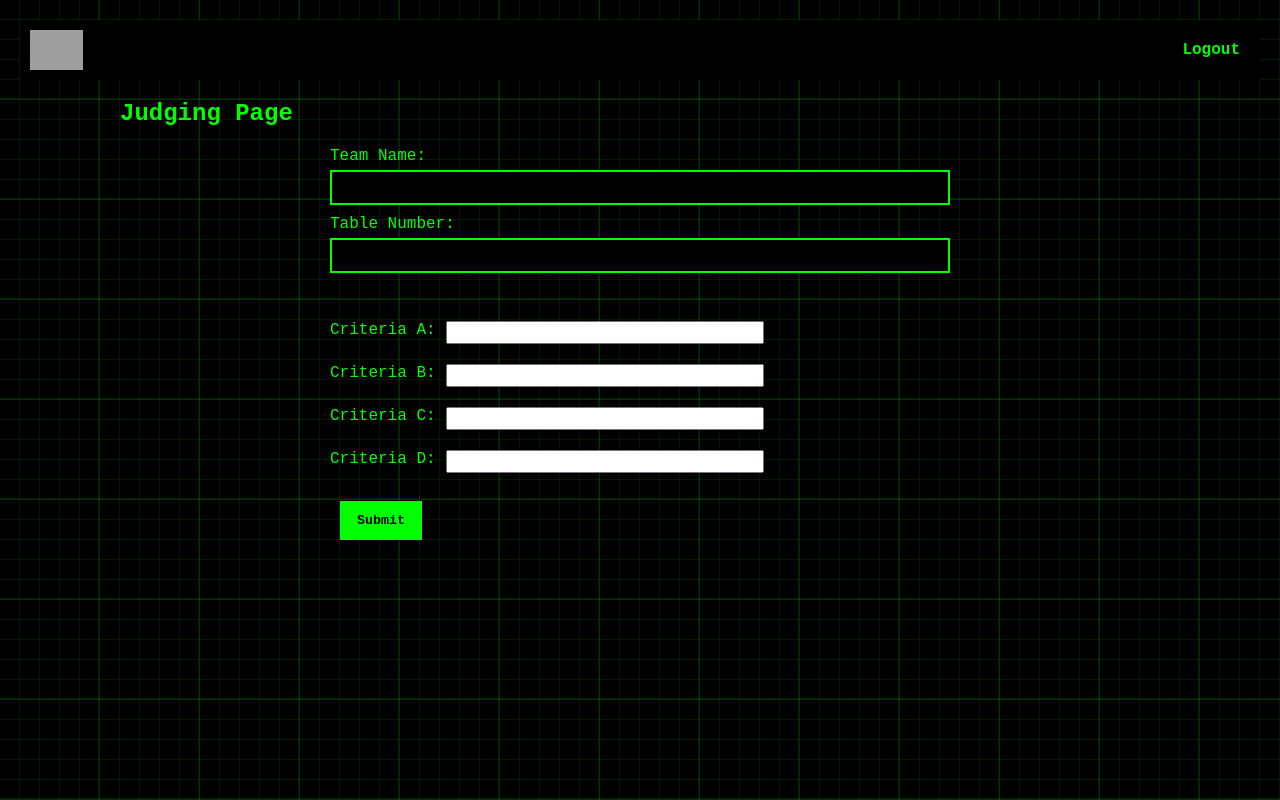
After one commit to ElviinThomasEldho/HelpMe, a Django app: template app/templates/app/judgement.html in a window 1280 px wide. The commit adds this page. Run offline with Django 5.2, Linux system fonts and the light colour scheme; the template is opened without the code that fills it, so the values that code supplies are empty; grey boxes are pictures that could not be loaded.

Commit message:
added judgemnt page and its cSS

```diff
--- /dev/null
+++ b/app/templates/app/judgement.html
@@ -0,0 +1,54 @@
+<!DOCTYPE html>
+<html lang="en">
+<head>
+    <meta charset="UTF-8">
+    <meta name="viewport" content="width=device-width, initial-scale=1.0">
+    <link rel="stylesheet" href="styles.css">
+    <title>Judging Page</title>
+</head>
+<body>
+    <header>
+        <img src="new-logo.webp" alt="Hackathon Logo">
+        <a href="{% url 'logout' %}">Logout</a>
+    </header>
+
+    <div class="container">
+        <h2>Judging Page</h2>
+        <form action="#" method="POST">
+            <div class="input-group">
+                <label for="teamName">Team Name:</label>
+                <input type="text" id="teamName" name="teamName" required>
+            </div>
+
+            <div class="input-group">
+                <label for="tableNumber">Table Number:</label>
+                <input type="text" id="tableNumber" name="tableNumber" required>
+            </div>
+            <br>
+            <div class="criteria-group">
+                <div class="criteria">
+                    <label for="criteriaA">Criteria A:</label>
+                    <input type="number" id="criteriaA" name="criteriaA" min="0" max="4" required>
+                </div>
+
+                <div class="criteria">
+                    <label for="criteriaB">Criteria B:</label>
+                    <input type="number" id="criteriaB" name="criteriaB" min="0" max="4" required>
+                </div>
+
+                <div class="criteria">
+                    <label for="criteriaC">Criteria C:</label>
+                    <input type="number" id="criteriaC" name="criteriaC" min="0" max="4" required>
+                </div>
+
+                <div class="criteria">
+                    <label for="criteriaD">Criteria D:</label>
+                    <input type="number" id="criteriaD" name="criteriaD" min="0" max="4" required>
+                </div>
+            </div>
+            <br>
+            <input type="submit" value="Submit">
+        </form>
+    </div>
+</body>
+</html>
--- a/static/css/styles.css
+++ b/static/css/styles.css
@@ -122,3 +122,20 @@ p {
     border: 2px solid #0f0;
     color: #0f0 ; /* Black text on hover */
 }
+
+/*NEW CSS FOR JUDGEMENT PAGE:*/
+.criteria {
+    margin-top: 20px;
+    display: flex;
+    flex-direction: row;
+    flex-wrap: nowrap;
+    gap: 10px;
+
+}
+ .criteria input{
+    width: 50%;
+ }
+
+ .container input[type="submit"] {
+    align-items: center;
+ }
```
